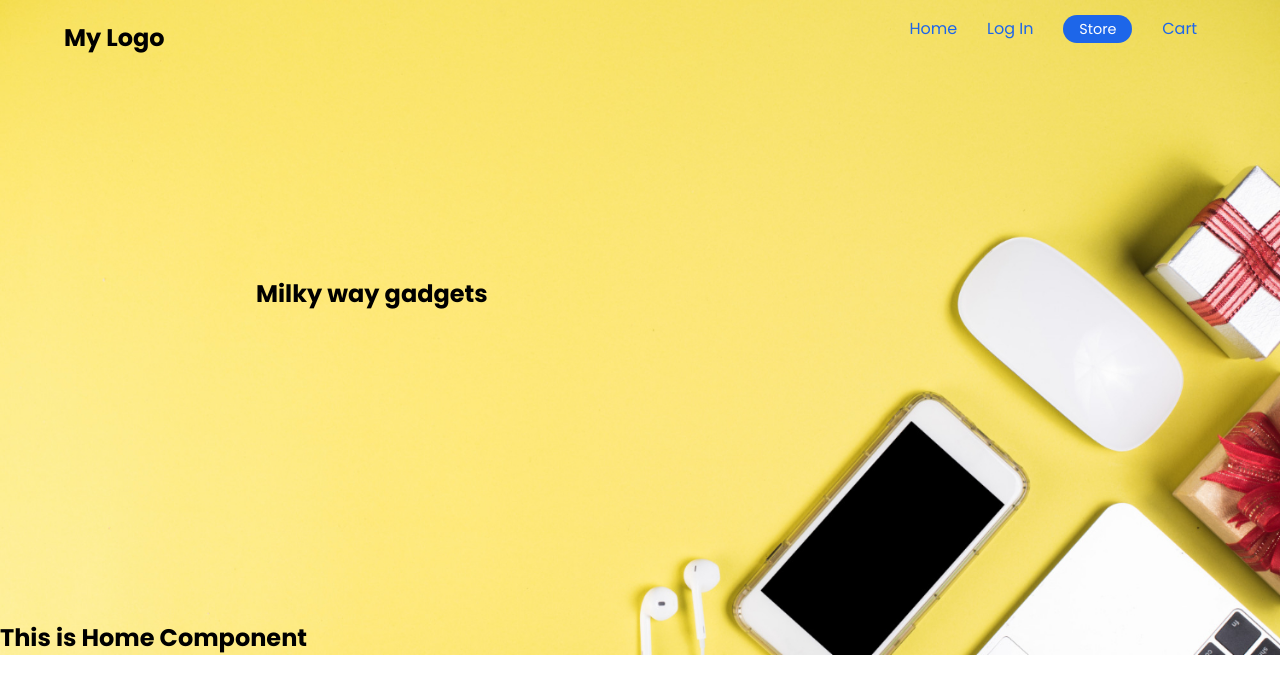
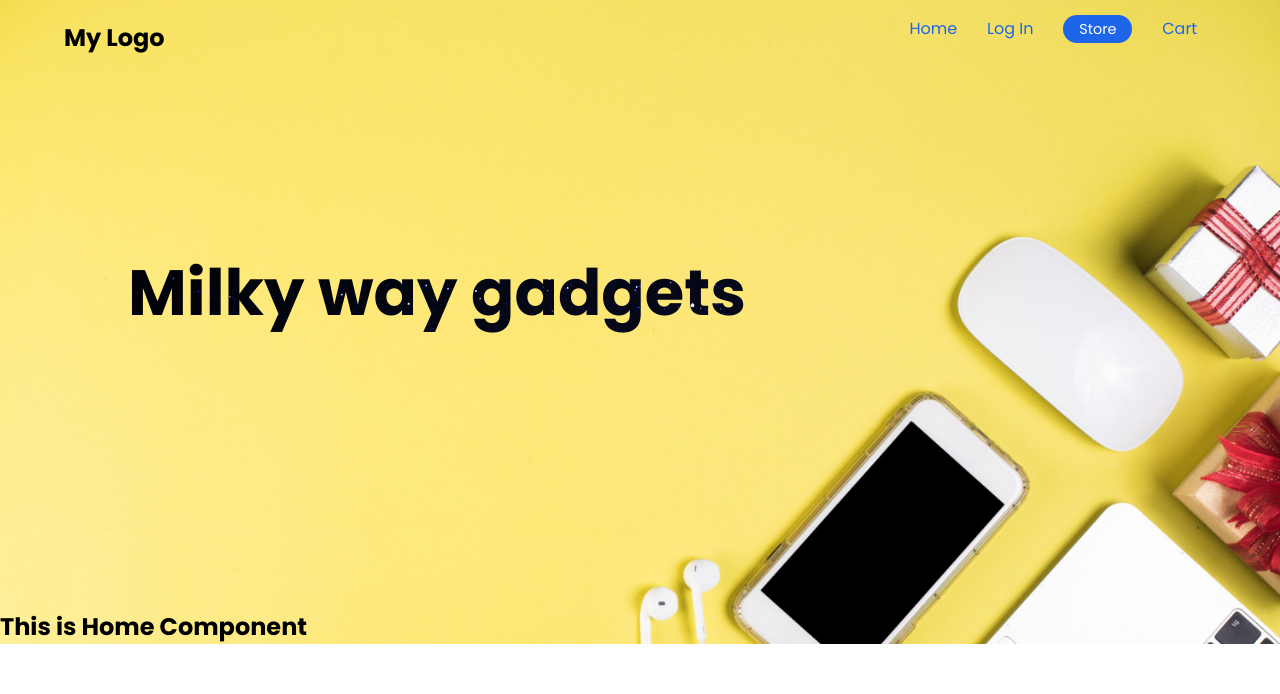
Before and after one commit to toyman640/small-shop-frontend, a React (Create React App) app: page / in a window 1280 px wide. Shown: the top 694 px of the page. Built offline with nearby package versions, Linux system fonts and the light colour scheme; a web font is replaced by a local one.

Commit message:
Set up banner for desktop

```diff
--- a/src/App.css
+++ b/src/App.css
@@ -85,8 +85,17 @@ body {
   }
 
   .BannerText {
-    padding-left: 20%;
-    padding-top: 20%;
-    padding-bottom: 21%;
+    padding-left: 10%;
+    padding-top: 15%;
+    padding-bottom: 31%;
+  }
+
+  .MainWork {
+    position: absolute;
+    font-size: 4em;
+    background-image: url('milkyway.jpg');
+    background-repeat: repeat;
+    -webkit-background-clip: text;
+    -webkit-text-fill-color: transparent;
   }
 }
--- a/src/components/homeComponents/Banner.js
+++ b/src/components/homeComponents/Banner.js
@@ -2,7 +2,7 @@ import React from 'react';
 
 const Banner = () => (
   <div className="BannerText">
-    <h2>Milky way gadgets</h2>
+    <h2 className="MainWork">Milky way gadgets</h2>
   </div>
 );
 
```
Also changed, not shown: src/milkyway.jpg (added).
